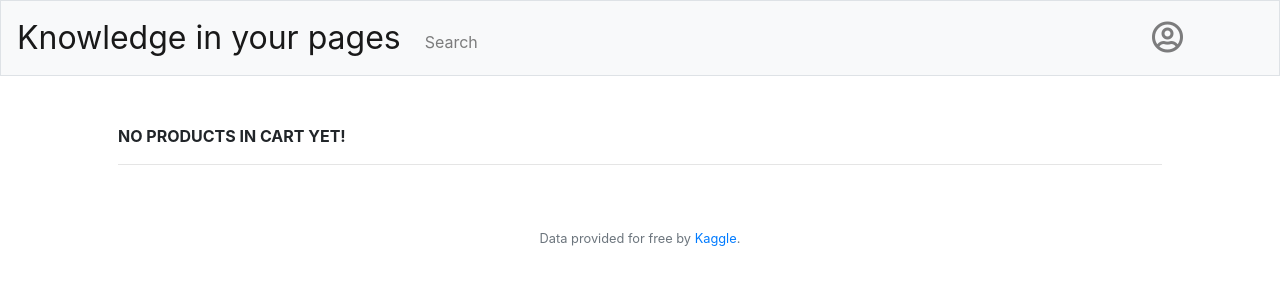
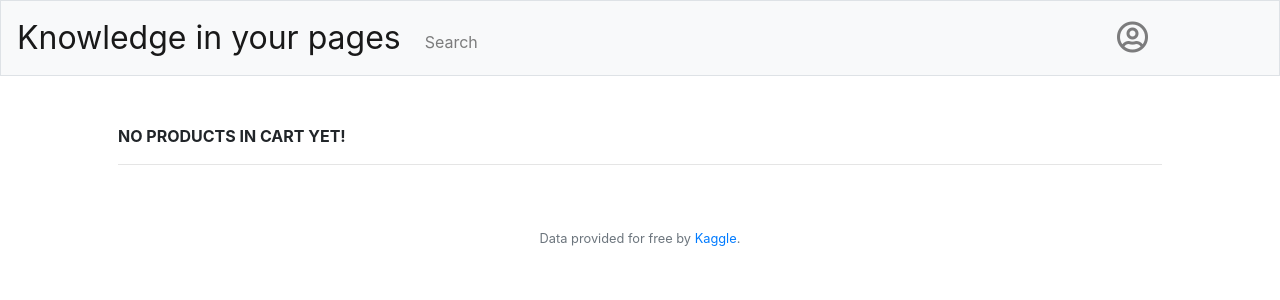
Before and after one commit to longlvt/cs50_Final_Project, a Flask app: page /cart in a window 1280 px wide. Shown: the top 300 px of the page. Run offline with Flask 2, Linux system fonts and the light colour scheme; the visitor is signed in with stand-in values (Sample User, id 1); data that the repository does not hold is empty; some libraries are stand-ins or nearby versions.

Commit message:
styling for user icon

```diff
--- a/static/styles.css
+++ b/static/styles.css
@@ -40,7 +40,7 @@ nav .navbar-brand .green
 {
     position: relative;
     display: inline-block;
-    padding-right: 80px;
+    padding-right: 115px;
     color: rgba(0,0,0,.5);
     /* float: right; */
 }
--- a/templates/layout.html
+++ b/templates/layout.html
@@ -55,7 +55,6 @@
                     <ul class="navbar-nav drop_icon">
                         <li class="nav-item dropdown">
                             <i class="far fa-user-circle fa-2x"></i>
-                            <span> {{userName}}</span>
                         <div class="dropdown-menu m-0" aria-labelledby="navbarDropdown">
                             <a class="dropdown-item" href="/cart">Your Cart</a>
                             <a class="dropdown-item" href="/user/info">Preferences</a>
--- a/templates/userLayout.html
+++ b/templates/userLayout.html
@@ -37,7 +37,7 @@
                 </ul>
                 <ul class="navbar-nav drop_pref_icon">
                     <li class="nav-item dropdown">
-                        <i class="far fa-user-circle fa-2x"> {{userName}}</i>
+                        <i class="far fa-user-circle fa-2x"></i>
                         <div class="dropdown-menu m-0" aria-labelledby="navbarDropdown">
                             <a class="dropdown-item" href="/cart">Your Cart</a>
                             <a class="dropdown-item" href="/user/info">Preferences</a>
```
